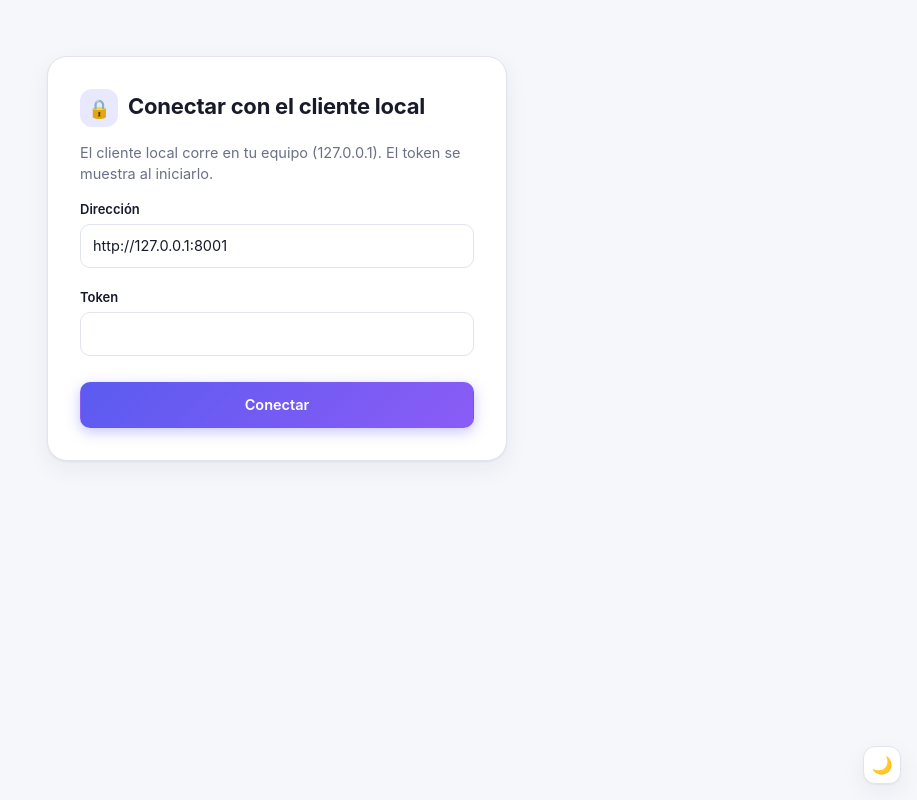
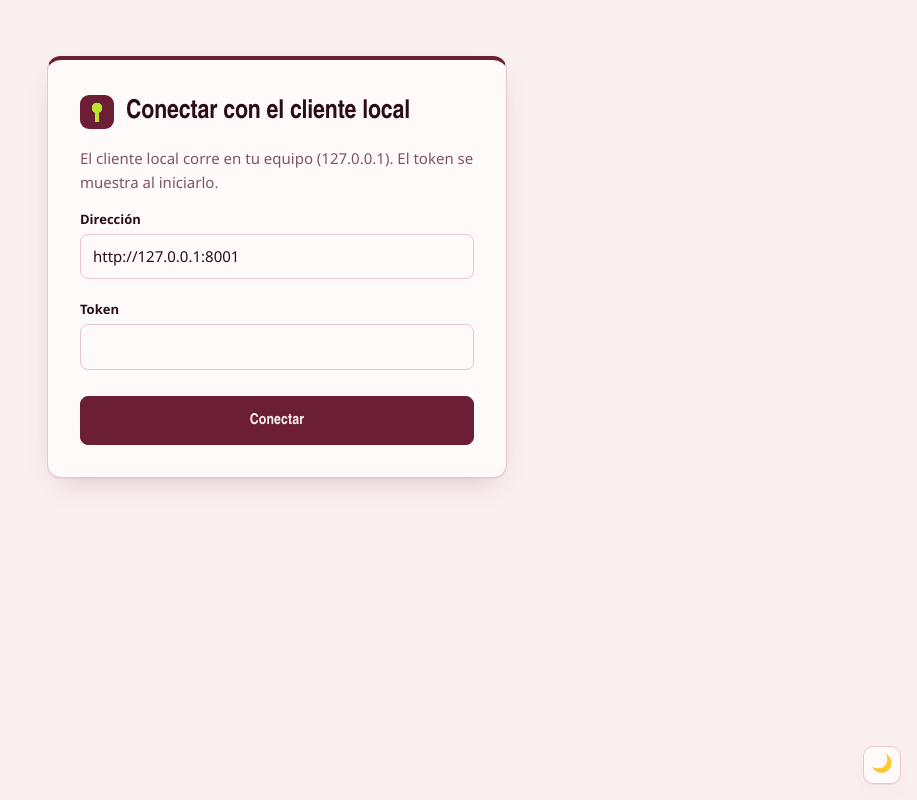
Before and after one commit to EV081/EySDatos_Proyect, a Next.js app in the folder frontend/: page / in a window 1280 px wide. Shown: the whole page, without its empty margins (363-1280 px from the left). Built offline with nearby package versions, Linux system fonts and the light colour scheme.

Commit message:
feat: Rediseñar la interfaz con colores vino, rosa palo y verde lima

```diff
--- a/frontend/app/globals.css
+++ b/frontend/app/globals.css
@@ -1,91 +1,109 @@
-/* Tema: por defecto sigue al sistema; el botón de tema fija "light" o "dark" en <html data-theme>. */
+/* Identidad "lacre y llave": vino = sello y acciones propias; rosa palo = papel y superficies;
+   verde lima = SOLO lo protegido (sesión activa, contacto verificado, foco). El lima nunca decora.
+   Tema: por defecto sigue al sistema; el botón de tema fija "light" o "dark" en <html data-theme>.
+   Sin fuentes externas (la CSP solo permite 'self'): Bahnschrift y Cascadia vienen con Windows. */
 :root {
   color-scheme: light;
-  --bg: #f6f7fb; --surface: #ffffff; --panel: #eef0f7; --line: #e1e4ee; --text: #171a2b; --muted: #6a7088;
-  --brand: #5b5bf0; --brand-2: #8b5cf6; --brand-soft: #e8e9ff;
-  --ok: #047857; --ok-soft: #dcfce9; --ok-line: #86e0b3;
-  --warn: #92400e; --warn-soft: #fff4d6; --warn-line: #f5cd6b;
-  --bad: #b42323; --bad-soft: #ffe4e4; --bad-line: #f5a3a3;
-  --bubble-in: #ffffff; --shadow: 0 1px 2px rgba(23, 26, 43, .06), 0 8px 24px rgba(23, 26, 43, .06);
+  --wine: #6b1e34; --wine-deep: #4a1022; --wine-ink: #2b0d16;
+  --blush: #f4dadb; --blush-soft: #fbf0f0; --lime: #b8e62e;
+  --bg: #fbf0f0; --surface: #fffafa; --panel: #f4dadb; --line: #e9c6c9; --text: #2b0d16; --muted: #7d5560;
+  --brand: #6b1e34; --brand-hover: #561628; --on-brand: #fbf0f0; --brand-soft: #f4dadb;
+  --ok: #3d5200; --ok-soft: #e6f7b0; --ok-line: #b8e62e;
+  --warn: #8a4a00; --warn-soft: #fdf0d8; --warn-line: #ecc27a;
+  --bad: #a3122e; --bad-soft: #fde2e6; --bad-line: #f0a3b0;
+  --focus: #6b9a00; --bubble-in: #fffafa;
+  --shadow: 0 1px 0 rgba(107, 30, 52, .06), 0 12px 32px -12px rgba(74, 16, 34, .22);
+  --font-display: Bahnschrift, "DIN Alternate", "Arial Narrow", system-ui, sans-serif;
+  --font-body: "Segoe UI Variable Text", "Segoe UI", system-ui, -apple-system, Roboto, sans-serif;
+  --font-mono: "Cascadia Mono", "Cascadia Code", Consolas, ui-monospace, monospace;
 }
 :root[data-theme="dark"] {
   color-scheme: dark;
-  --bg: #0d0f1a; --surface: #151829; --panel: #1b1f33; --line: #2a2f4a; --text: #eceefa; --muted: #98a0c0;
-  --brand: #7c7cff; --brand-2: #a78bfa; --brand-soft: #25285a;
-  --ok: #6ee7b7; --ok-soft: #0b3a2b; --ok-line: #136b4d;
-  --warn: #fcd34d; --warn-soft: #3a2a07; --warn-line: #7a5a12;
-  --bad: #fca5a5; --bad-soft: #421414; --bad-line: #8a2b2b;
-  --bubble-in: #1f2340; --shadow: 0 1px 2px rgba(0, 0, 0, .4), 0 8px 24px rgba(0, 0, 0, .35);
+  --bg: #22090f; --surface: #2c0d16; --panel: #3a1220; --line: #55202f; --text: #f6e3e4; --muted: #c99aa3;
+  --brand: #a8344f; --brand-hover: #bd415d; --on-brand: #fff5f5; --brand-soft: #4a1726;
+  --ok: #c9f04f; --ok-soft: #2b3a08; --ok-line: #6e8f12;
+  --warn: #f7c56b; --warn-soft: #3d2608; --warn-line: #7a5214;
+  --bad: #ff9fb0; --bad-soft: #4a0f1d; --bad-line: #8f2a40;
+  --focus: #b8e62e; --bubble-in: #34101b;
+  --shadow: 0 1px 0 rgba(0, 0, 0, .3), 0 16px 40px -16px rgba(0, 0, 0, .6);
 }
 @media (prefers-color-scheme: dark) {
   :root:not([data-theme="light"]) {
     color-scheme: dark;
-    --bg: #0d0f1a; --surface: #151829; --panel: #1b1f33; --line: #2a2f4a; --text: #eceefa; --muted: #98a0c0;
-    --brand: #7c7cff; --brand-2: #a78bfa; --brand-soft: #25285a;
-    --ok: #6ee7b7; --ok-soft: #0b3a2b; --ok-line: #136b4d;
-    --warn: #fcd34d; --warn-soft: #3a2a07; --warn-line: #7a5a12;
-    --bad: #fca5a5; --bad-soft: #421414; --bad-line: #8a2b2b;
-    --bubble-in: #1f2340; --shadow: 0 1px 2px rgba(0, 0, 0, .4), 0 8px 24px rgba(0, 0, 0, .35);
+    --bg: #22090f; --surface: #2c0d16; --panel: #3a1220; --line: #55202f; --text: #f6e3e4; --muted: #c99aa3;
+    --brand: #a8344f; --brand-hover: #bd415d; --on-brand: #fff5f5; --brand-soft: #4a1726;
+    --ok: #c9f04f; --ok-soft: #2b3a08; --ok-line: #6e8f12;
+    --warn: #f7c56b; --warn-soft: #3d2608; --warn-line: #7a5214;
+    --bad: #ff9fb0; --bad-soft: #4a0f1d; --bad-line: #8f2a40;
+    --focus: #b8e62e; --bubble-in: #34101b;
+    --shadow: 0 1px 0 rgba(0, 0, 0, .3), 0 16px 40px -16px rgba(0, 0, 0, .6);
   }
 }
 
 * { box-sizing: border-box; }
 html, body { margin: 0; height: 100%; }
 body {
-  font: 14.5px/1.5 Inter, system-ui, "Segoe UI", Roboto, sans-serif; background: var(--bg); color: var(--text);
+  font: 15px/1.55 var(--font-body); background: var(--bg); color: var(--text);
   -webkit-font-smoothing: antialiased; transition: background-color .2s, color .2s;
 }
+h1, h2, .brand, .head-row b { font-family: var(--font-display); font-weight: 600; letter-spacing: -.005em; }
 .hidden { display: none !important; }
 .app { height: 100%; display: flex; flex-direction: column; }
 .muted { color: var(--muted); }
-.hint { color: var(--muted); font-size: 12.5px; margin: 0; }
+.hint { color: var(--muted); font-size: 13px; margin: 0; }
 .error { color: var(--bad); margin: 6px 0 0; font-size: 13px; }
 
 /* --- controles --- */
 button {
-  font: inherit; font-weight: 500; white-space: nowrap; cursor: pointer; border-radius: 10px; border: 1px solid var(--line);
-  padding: 9px 16px; background: var(--surface); color: var(--text);
-  transition: background-color .15s, border-color .15s, transform .05s, box-shadow .15s;
+  font: inherit; font-family: var(--font-display); font-weight: 600; letter-spacing: .01em; white-space: nowrap; cursor: pointer;
+  border-radius: 8px; border: 1px solid var(--line); padding: 9px 16px; background: var(--surface); color: var(--text);
+  transition: background-color .15s, border-color .15s, transform .05s;
 }
 button:hover:not(:disabled) { border-color: var(--brand); }
 button:active:not(:disabled) { transform: translateY(1px); }
-button.primary {
-  background: linear-gradient(135deg, var(--brand), var(--brand-2)); border-color: transparent; color: #fff; font-weight: 600;
-  box-shadow: 0 4px 14px rgba(91, 91, 240, .35);
-}
-button.primary:hover:not(:disabled) { filter: brightness(1.08); border-color: transparent; }
+button.primary { background: var(--brand); border-color: var(--brand); color: var(--on-brand); }
+button.primary:hover:not(:disabled) { background: var(--brand-hover); border-color: var(--brand-hover); }
 button.ghost { background: transparent; }
-button.link { background: none; border: 0; color: var(--brand); text-decoration: underline; padding: 6px; }
-button.small { padding: 5px 12px; font-size: 12.5px; border-radius: 8px; }
+button.link { background: none; border: 0; color: var(--brand); text-decoration: underline; text-underline-offset: 3px; padding: 6px; font-family: var(--font-body); font-weight: 500; }
+button.small { padding: 5px 12px; font-size: 13px; border-radius: 6px; }
 button:disabled { opacity: .5; cursor: not-allowed; }
-:focus-visible { outline: 2px solid var(--brand); outline-offset: 2px; }
+:focus-visible { outline: 2px solid var(--focus); outline-offset: 2px; }
 input, textarea {
-  font: inherit; width: 100%; padding: 10px 12px; border-radius: 10px; border: 1px solid var(--line);
+  font: inherit; width: 100%; padding: 10px 12px; border-radius: 8px; border: 1px solid var(--line);
   background: var(--surface); color: var(--text); transition: border-color .15s, box-shadow .15s;
 }
 input::placeholder, textarea::placeholder { color: var(--muted); opacity: .8; }
-input:focus, textarea:focus { outline: none; border-color: var(--brand); box-shadow: 0 0 0 3px var(--brand-soft); }
+input:focus, textarea:focus { outline: none; border-color: var(--brand); box-shadow: 0 0 0 3px color-mix(in srgb, var(--lime) 45%, transparent); }
 label { display: block; font-weight: 600; font-size: 13px; margin-bottom: 14px; }
-label input { margin-top: 5px; font-weight: 400; font-size: 14.5px; }
+label input { margin-top: 5px; font-weight: 400; font-size: 15px; }
+
+/* Sello: marca de la app (llave con ojo de cerradura). El ojo es lima: lo protegido. */
+.seal {
+  position: relative; flex: none; width: 34px; height: 34px; border-radius: 9px; background: var(--wine);
+  box-shadow: inset 0 0 0 1px rgba(255, 255, 255, .08);
+}
+.seal::before { content: ""; position: absolute; left: 50%; top: 9px; width: 10px; height: 10px; margin-left: -5px; border-radius: 50%; background: var(--lime); }
+.seal::after { content: ""; position: absolute; left: 50%; top: 16px; width: 4px; height: 10px; margin-left: -2px; border-radius: 0 0 2px 2px; background: var(--lime); }
 
 /* --- tarjetas (conexión e identidad) --- */
 .card {
   max-width: 460px; width: calc(100% - 32px); margin: 56px auto; padding: 32px; border: 1px solid var(--line);
-  border-radius: 20px; background: var(--surface); box-shadow: var(--shadow);
+  border-radius: 14px; background: var(--surface); box-shadow: var(--shadow); border-top: 4px solid var(--wine);
 }
-.card h1 { margin: 0 0 6px; font-size: 22px; letter-spacing: -.01em; }
+.card h1 { margin: 0 0 6px; font-size: 26px; display: flex; align-items: center; gap: 12px; }
 .card h1::before {
-  content: "🔒"; display: inline-grid; place-items: center; width: 38px; height: 38px; margin-right: 10px; font-size: 18px;
-  border-radius: 12px; background: var(--brand-soft); vertical-align: middle;
+  content: ""; width: 34px; height: 34px; flex: none; border-radius: 9px; background:
+    radial-gradient(circle at 50% 38%, var(--lime) 0 5px, transparent 5.5px),
+    linear-gradient(var(--lime), var(--lime)) 50% 72% / 4px 10px no-repeat, var(--wine);
 }
 .card form { display: grid; gap: 6px; }
-.card .primary { margin-top: 6px; padding: 11px 16px; }
+.card .primary { margin-top: 6px; padding: 12px 16px; font-size: 15px; }
 
 .banner { padding: 10px 16px; background: var(--bad-soft); color: var(--bad); border-bottom: 1px solid var(--bad-line); text-align: center; font-weight: 500; }
 .banner.info { background: var(--warn-soft); color: var(--warn); border-color: var(--warn-line); }
 
 /* --- selector de tema --- */
-.theme-toggle { width: 38px; height: 38px; padding: 0; display: grid; place-items: center; border-radius: 12px; font-size: 17px; line-height: 1; }
+.theme-toggle { width: 38px; height: 38px; padding: 0; display: grid; place-items: center; border-radius: 10px; font-size: 17px; line-height: 1; }
 .theme-fab { position: fixed; right: 16px; bottom: 16px; z-index: 20; box-shadow: var(--shadow); }
 
 /* --- ventana principal --- */
@@ -95,84 +113,106 @@ label input { margin-top: 5px; font-weight: 400; font-size: 14.5px; }
   flex-direction: column; gap: 10px;
 }
 .side-head { display: flex; align-items: center; justify-content: space-between; margin: 0 6px 4px; }
-.brand { display: flex; align-items: center; gap: 10px; font-weight: 700; font-size: 16px; letter-spacing: -.01em; }
-.brand-mark { width: 32px; height: 32px; border-radius: 10px; display: grid; place-items: center; font-size: 15px; background: linear-gradient(135deg, var(--brand), var(--brand-2)); }
-.side-title { margin: 6px 8px 0; font-size: 11px; letter-spacing: .1em; color: var(--muted); font-weight: 600; }
+.brand { display: flex; align-items: center; gap: 10px; font-size: 18px; }
+.brand-mark { display: none; }
+.side-title { margin: 8px 8px 0; font-size: 13px; color: var(--muted); font-family: var(--font-body); font-weight: 600; letter-spacing: 0; }
 .contacts { list-style: none; margin: 0; padding: 0; overflow: auto; flex: 1; }
 .contact {
-  display: flex; gap: 12px; align-items: center; padding: 10px 12px; margin-bottom: 4px; border-radius: 12px;
+  display: flex; gap: 12px; align-items: center; padding: 10px 12px; margin-bottom: 4px; border-radius: 10px;
   border: 1px solid transparent; cursor: pointer; transition: background-color .15s, border-color .15s;
 }
-.contact:hover { background: var(--panel); }
-.contact.sel { background: var(--brand-soft); border-color: color-mix(in srgb, var(--brand) 55%, transparent); }
+.contact:hover { background: var(--blush-soft); }
+:root[data-theme="dark"] .contact:hover { background: var(--panel); }
+.contact.sel { background: var(--brand-soft); border-color: color-mix(in srgb, var(--brand) 45%, transparent); box-shadow: inset 3px 0 0 var(--brand); }
 .contact.alert-key { background: var(--bad-soft); border-color: var(--bad-line); }
+/* Avatares en la gama vino-rosa (el tono varía solo en luminosidad), para no romper la paleta. */
 .avatar {
-  width: 40px; height: 40px; flex: none; border-radius: 50%; display: grid; place-items: center; font-weight: 700; color: #fff;
-  background: hsl(var(--hue, 245) 62% 52%);
+  width: 40px; height: 40px; flex: none; border-radius: 10px; display: grid; place-items: center; font-weight: 700; color: #fff5f5;
+  font-family: var(--font-display); background: hsl(345 55% calc(26% + (var(--hue, 180) / 360) * 26%));
 }
 .contact-main { min-width: 0; flex: 1; }
 .contact-name { font-weight: 600; white-space: nowrap; overflow: hidden; text-overflow: ellipsis; }
-.contact-sub { font-size: 12.5px; color: var(--muted); white-space: nowrap; overflow: hidden; text-overflow: ellipsis; }
-.pill { flex: none; align-self: flex-start; white-space: nowrap; font-size: 11px; font-weight: 600; padding: 2px 9px; border-radius: 999px; border: 1px solid; }
+.contact-sub { font-size: 13px; color: var(--muted); white-space: nowrap; overflow: hidden; text-overflow: ellipsis; }
+.pill { flex: none; align-self: flex-start; white-space: nowrap; font-size: 11.5px; font-weight: 600; padding: 2px 9px; border-radius: 6px; border: 1px solid; }
 .pill.ok { background: var(--ok-soft); color: var(--ok); border-color: var(--ok-line); }
 .pill.wait { background: var(--warn-soft); color: var(--warn); border-color: var(--warn-line); }
 .pill.bad { background: var(--bad-soft); color: var(--bad); border-color: var(--bad-line); }
 .pill.brand, .pill.off { background: var(--panel); color: var(--muted); border-color: var(--line); }
 .no-contacts { text-align: center; color: var(--muted); padding: 28px 12px; font-size: 13px; margin: 0; }
-.add { display: grid; gap: 8px; padding: 12px; border-radius: 12px; background: var(--panel); }
-.identity { display: flex; justify-content: space-between; align-items: center; font-weight: 600; background: var(--panel); border-color: transparent; }
-.identity small { color: var(--muted); font-weight: 500; }
+.add { display: grid; gap: 8px; padding: 12px; border-radius: 10px; background: var(--panel); }
+.identity { display: flex; justify-content: space-between; align-items: center; background: var(--panel); border-color: transparent; }
+.identity small { color: var(--muted); font-weight: 500; font-family: var(--font-body); }
 
 /* --- chat --- */
 .chat { flex: 1; display: flex; flex-direction: column; min-width: 0; background: var(--bg); }
-.empty { margin: auto; text-align: center; color: var(--muted); max-width: 320px; padding: 24px; }
-.empty-ico { width: 72px; height: 72px; margin: 0 auto 14px; display: grid; place-items: center; font-size: 32px; border-radius: 22px; background: var(--brand-soft); }
-.empty b { display: block; color: var(--text); font-size: 17px; margin-bottom: 4px; }
+.empty { margin: auto; text-align: center; color: var(--muted); max-width: 340px; padding: 24px; }
+.empty-ico {
+  width: 76px; height: 76px; margin: 0 auto 16px; border-radius: 18px; font-size: 0; background:
+    radial-gradient(circle at 50% 38%, var(--lime) 0 11px, transparent 11.5px),
+    linear-gradient(var(--lime), var(--lime)) 50% 74% / 9px 22px no-repeat, var(--wine);
+}
+.empty b { display: block; color: var(--text); font-size: 19px; margin-bottom: 4px; font-family: var(--font-display); }
 .chat-panel { flex: 1; display: flex; flex-direction: column; min-height: 0; }
 .chat-head { padding: 14px 24px; border-bottom: 1px solid var(--line); background: var(--surface); }
 .head-row { display: flex; gap: 8px; align-items: center; flex-wrap: wrap; }
-.head-row b { font-size: 17px; margin-right: 2px; }
+.head-row b { font-size: 19px; margin-right: 4px; }
 .head-row .small { margin-left: auto; }
-.badge { font-size: 11px; font-weight: 600; padding: 3px 10px; border-radius: 999px; border: 1px solid; }
+.badge { font-size: 12px; font-weight: 600; padding: 3px 10px; border-radius: 6px; border: 1px solid; }
 .badge.ok { background: var(--ok-soft); color: var(--ok); border-color: var(--ok-line); }
-.badge.brand { background: var(--brand-soft); color: var(--brand); border-color: color-mix(in srgb, var(--brand) 50%, transparent); }
+.badge.brand { background: var(--brand-soft); color: var(--brand); border-color: color-mix(in srgb, var(--brand) 45%, transparent); }
+:root[data-theme="dark"] .badge.brand { color: var(--text); }
 .badge.wait { background: var(--warn-soft); color: var(--warn); border-color: var(--warn-line); }
 .badge.bad { background: var(--bad-soft); color: var(--bad); border-color: var(--bad-line); }
 .badge.off { background: var(--panel); color: var(--muted); border-color: var(--line); }
-.fp { font-family: ui-monospace, "Cascadia Code", Consolas, monospace; font-size: 11px; color: var(--muted); margin-top: 6px; overflow-wrap: anywhere; }
-.alert { margin: 12px 24px 0; padding: 12px 16px; border-radius: 12px; background: var(--warn-soft); color: var(--warn); border: 1px solid var(--warn-line); }
-.alert.bad { background: var(--bad-soft); color: var(--bad); border-color: var(--bad-line); }
+.fp { font-family: var(--font-mono); font-size: 11.5px; color: var(--muted); margin-top: 6px; overflow-wrap: anywhere; }
+.alert { margin: 12px 24px 0; padding: 12px 16px; border-radius: 10px; background: var(--warn-soft); color: var(--warn); border: 1px solid var(--warn-line); }
+.alert.bad { background: var(--bad-soft); color: var(--bad); border-color: var(--bad-line); border-left-width: 4px; }
 .alert button { margin-left: 8px; }
 .messages { flex: 1; overflow: auto; padding: 18px 24px; display: flex; flex-direction: column; gap: 3px; }
-.msg { max-width: min(62%, 560px); padding: 9px 15px; border-radius: 18px; white-space: pre-wrap; overflow-wrap: anywhere; box-shadow: 0 1px 2px rgba(23, 26, 43, .08); }
-.msg.out { align-self: flex-end; background: linear-gradient(135deg, var(--brand), var(--brand-2)); color: #fff; border-bottom-right-radius: 6px; }
-.msg.in { align-self: flex-start; background: var(--bubble-in); border: 1px solid var(--line); border-bottom-left-radius: 6px; }
-.meta { font-size: 11px; color: var(--muted); margin: 1px 6px 10px; }
+.msg { max-width: min(62%, 560px); padding: 9px 15px; border-radius: 14px; white-space: pre-wrap; overflow-wrap: anywhere; }
+.msg.out { align-self: flex-end; background: var(--wine); color: #fbf0f0; border-bottom-right-radius: 4px; }
+:root[data-theme="dark"] .msg.out { background: #7d2540; }
+.msg.in { align-self: flex-start; background: var(--bubble-in); border: 1px solid var(--line); border-bottom-left-radius: 4px; }
+.meta { font-size: 11.5px; color: var(--muted); margin: 2px 6px 10px; }
 .meta.out { align-self: flex-end; }
-.sysbox { max-width: 72%; padding: 10px 14px; border-radius: 12px; border: 1px solid; margin: 6px 0; }
+.sysbox { max-width: 72%; padding: 10px 14px; border-radius: 10px; border: 1px solid; margin: 6px 0; }
 .sysbox.bad { background: var(--bad-soft); color: var(--bad); border-color: var(--bad-line); }
 .sysbox.warn { background: var(--warn-soft); color: var(--warn); border-color: var(--warn-line); max-width: 100%; }
 .composer { display: flex; gap: 10px; align-items: flex-end; padding: 14px 24px 18px; border-top: 1px solid var(--line); background: var(--surface); }
-.composer textarea { resize: none; max-height: 140px; border-radius: 14px; }
+.composer textarea { resize: none; max-height: 140px; border-radius: 10px; }
 .composer-error { padding: 0 24px; margin: 0 0 6px; }
 
 /* --- diálogos --- */
-dialog { border: 1px solid var(--line); border-radius: 20px; background: var(--surface); color: var(--text); max-width: 480px; width: calc(100% - 32px); padding: 26px; box-shadow: var(--shadow); }
-dialog::backdrop { background: rgba(8, 10, 24, .55); backdrop-filter: blur(3px); }
-dialog h2 { margin: 0 0 8px; font-size: 19px; }
+dialog { border: 1px solid var(--line); border-top: 4px solid var(--wine); border-radius: 14px; background: var(--surface); color: var(--text); max-width: 520px; width: calc(100% - 32px); padding: 26px; box-shadow: var(--shadow); }
+dialog::backdrop { background: rgba(34, 9, 15, .6); backdrop-filter: blur(3px); }
+dialog h2 { margin: 0 0 8px; font-size: 22px; }
 .row { display: flex; justify-content: flex-end; gap: 8px; margin-top: 14px; }
-.fp-big { font-family: ui-monospace, "Cascadia Code", Consolas, monospace; font-size: 18px; letter-spacing: .05em; padding: 16px; background: var(--panel); border: 1px solid var(--line); border-radius: 12px; margin: 10px 0 14px; word-spacing: .4em; text-align: center; overflow-wrap: anywhere; }
-.pk { display: block; word-break: break-all; padding: 10px; background: var(--panel); border-radius: 10px; margin: 6px 0 14px; font-size: 12px; }
+
+/* La huella como llave: 12 bloques de 5 dígitos en rejilla, que es como se dicta en la ceremonia.
+   Al verificar, cada bloque se "cierra" con el borde lima. */
+.fp-big {
+  display: grid; grid-template-columns: repeat(4, 1fr); gap: 6px; margin: 12px 0 16px; padding: 12px;
+  background: var(--wine-ink); border-radius: 12px; counter-reset: bloque;
+}
+.fp-block {
+  font-family: var(--font-mono); font-size: 17px; letter-spacing: .08em; text-align: center; padding: 9px 4px 7px;
+  color: var(--blush); background: rgba(244, 218, 219, .06); border: 1px solid rgba(244, 218, 219, .14); border-radius: 6px;
+  font-variant-numeric: tabular-nums;
+}
+.fp-big.verified .fp-block { border-color: var(--lime); color: #f2fbd4; }
+.fp-big.loading { color: var(--blush); font-family: var(--font-mono); grid-template-columns: 1fr; text-align: center; }
+.pk { display: block; word-break: break-all; padding: 10px; background: var(--panel); border-radius: 8px; margin: 6px 0 14px; font-size: 12px; font-family: var(--font-mono); }
 
 .notice { margin: 4px 0 10px; font-size: 13px; color: var(--muted); }
-.notice summary { cursor: pointer; color: var(--brand); font-weight: 500; }
+.notice summary { cursor: pointer; color: var(--brand); font-weight: 600; }
+:root[data-theme="dark"] .notice summary, :root[data-theme="dark"] button.link, :root[data-theme="dark"] a.out { color: var(--blush); }
 .notice ul { padding-left: 18px; margin: 8px 0; }
 label.check { display: flex; gap: 10px; align-items: flex-start; font-weight: 400; }
-label.check input { width: auto; margin-top: 3px; }
+label.check input { width: auto; margin-top: 3px; accent-color: var(--wine); }
 
-.legal { max-width: 740px; margin: 32px auto; padding: 0 20px 56px; line-height: 1.65; }
-.legal h1 { font-size: 28px; letter-spacing: -.01em; }
-.legal h2 { font-size: 18px; margin-top: 30px; padding-top: 10px; border-top: 1px solid var(--line); }
+.legal { max-width: 700px; margin: 32px auto; padding: 0 20px 56px; line-height: 1.65; }
+.legal h1 { font-size: 32px; }
+.legal h2 { font-size: 20px; margin-top: 30px; padding-top: 10px; border-top: 1px solid var(--line); }
 .legal li { margin: 4px 0; }
 a.out { color: var(--brand); }
 
@@ -186,5 +226,7 @@ a.out { color: var(--brand); }
   .chat-head, .messages, .composer { padding-left: 14px; padding-right: 14px; }
   .alert { margin: 10px 14px 0; }
   .card { margin: 20px auto; padding: 22px; }
+  .fp-big { grid-template-columns: repeat(3, 1fr); }
+  .fp-block { font-size: 15px; }
 }
 @media (prefers-reduced-motion: reduce) { * { transition: none !important; } }
--- a/frontend/components/ChatPanel.tsx
+++ b/frontend/components/ChatPanel.tsx
@@ -126,7 +126,7 @@ export function ChatPanel({ api, conv, messages, fp, onChanged, onVerify }: Prop
           onKeyDown={onKey}
           required
         />
-        <button className="primary">Enviar 🔒</button>
+        <button className="primary">Enviar</button>
       </form>
     </div>
   );
--- a/frontend/components/Main.tsx
+++ b/frontend/components/Main.tsx
@@ -109,7 +109,7 @@ export function Main({ api, status, onLocked, onOffline }: Props) {
           />
         ) : (
           <div className="empty">
-            <div className="empty-ico">🔐</div>
+            <div className="empty-ico" aria-hidden="true" />
             <b>Tus mensajes, solo tuyos</b>
             Selecciona o agrega un contacto para comenzar una conversación cifrada de extremo a extremo.
           </div>
--- a/frontend/components/Sidebar.tsx
+++ b/frontend/components/Sidebar.tsx
@@ -40,10 +40,10 @@ export function Sidebar({ api, convs, selected, onSelect, onAdded, onIdentity }:
   return (
     <aside className="side">
       <div className="side-head">
-        <div className="brand"><span className="brand-mark">🔒</span>Mensajería E2EE</div>
+        <div className="brand"><span className="seal" aria-hidden="true" />Mensajería E2EE</div>
         <ThemeToggle />
       </div>
-      <h2 className="side-title">CONTACTOS</h2>
+      <h2 className="side-title">Contactos</h2>
       {convs.length === 0 && <p className="no-contacts">Aún no tienes contactos.<br />Agrega el ID de Discord de alguien registrado.</p>}
       <ul className="contacts">
         {convs.map((c) => {
```
Also changed, not shown: frontend/components/VerifyDialog.tsx (+8 -1 lines), 1 other file (tests, documents, lock files or other folders).
